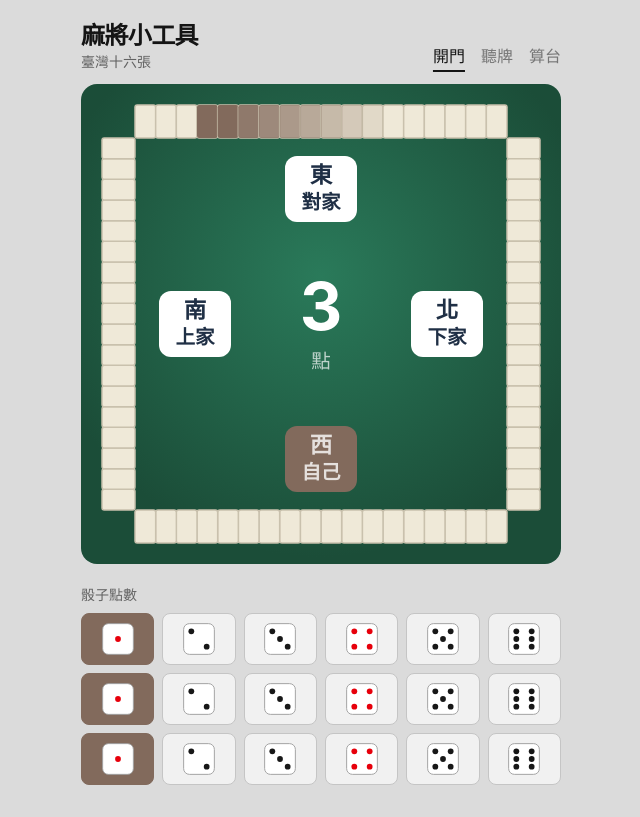
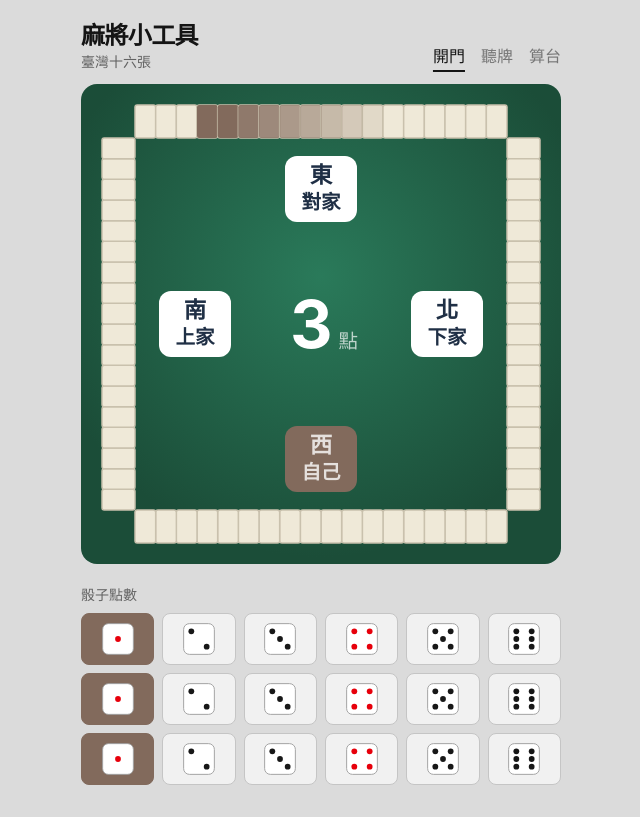
Before and after one commit to storyn26383/mahjong, a Nuxt app: page / in a window 1280 px wide. Shown: the whole page, without its empty margins (319-959 px from the left). Built offline with nearby package versions, Linux system fonts and the light colour scheme.

Commit message:
style: dice total and 點 on one baseline, nudged 2px right

```diff
--- a/app/pages/index.vue
+++ b/app/pages/index.vue
@@ -96,8 +96,10 @@ const SEAT_LABEL_POINTS: Record<Position, { x: number, y: number }> = {
             font-size="13" font-weight="700"
           >{{ POSITION_LABELS[position] }}</text>
         </g>
-        <text :x="SIZE / 2" :y="SIZE / 2 - 8" text-anchor="middle" dominant-baseline="middle" fill="#ffffff" font-size="44" font-weight="700">{{ result.skippedStacks }}</text>
-        <text :x="SIZE / 2" :y="SIZE / 2 + 26" text-anchor="middle" dominant-baseline="middle" fill="#ffffff" opacity="0.7" font-size="13">點</text>
+        <text :x="SIZE / 2 + 2" :y="SIZE / 2 + 16" text-anchor="middle" fill="#ffffff">
+          <tspan font-size="44" font-weight="700">{{ result.skippedStacks }}</tspan>
+          <tspan font-size="13" opacity="0.7" dx="4">點</tspan>
+        </text>
       </svg>
     </div>
 
```
